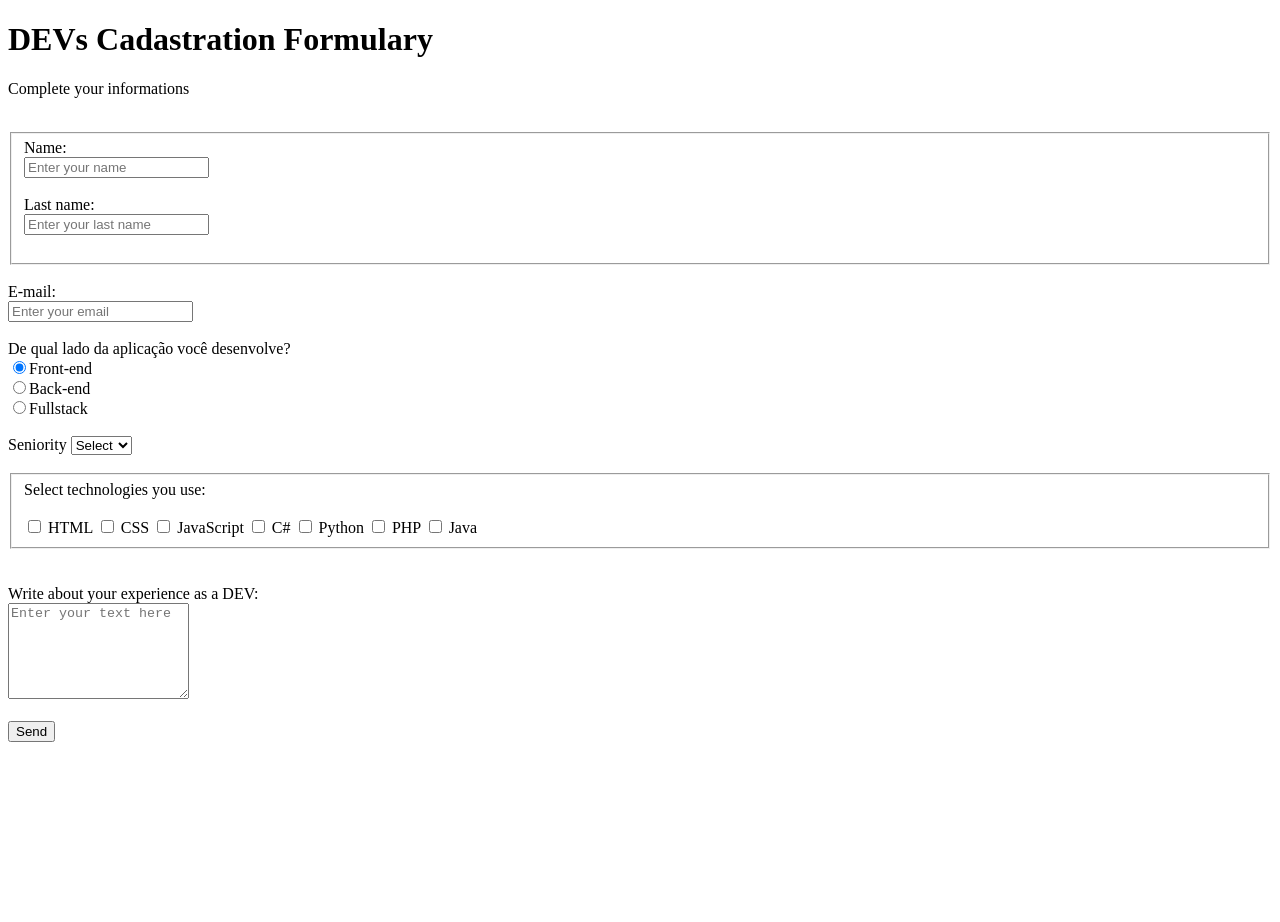
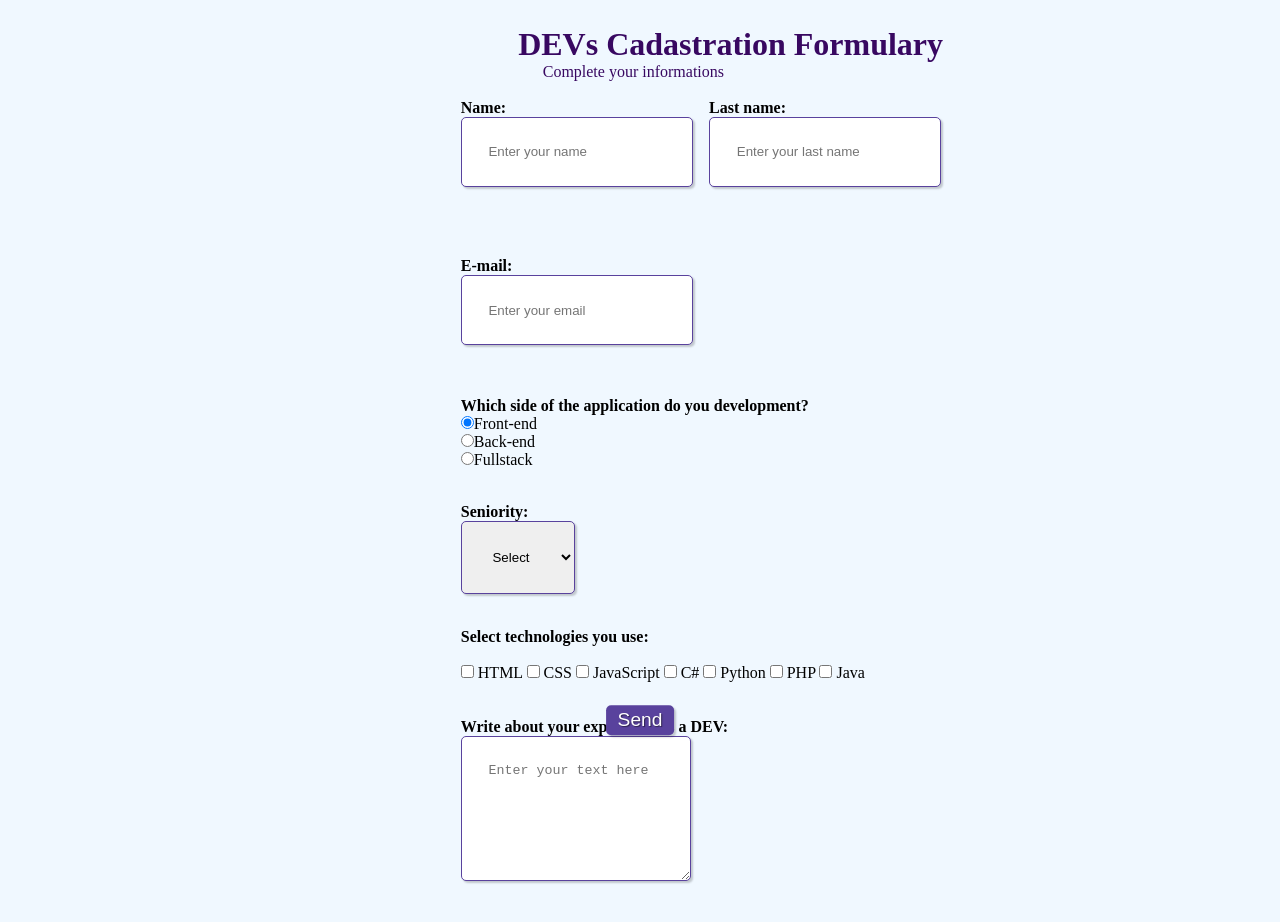
Before and after one commit to ovvictao/Formulary, a plain HTML site: page index.html in a window 1280 px wide. Before the commit the page ends 800 px from the top, so only its background shows below. Drawn offline with Linux system fonts and the light colour scheme.

Commit message:
Create formulary.css and Update index.html

```diff
--- /dev/null
+++ b/formulary.css
@@ -0,0 +1,93 @@
+*{
+    margin:0;
+    padding:0;
+}
+
+#title{
+    font-family: Fira Code;
+    color: #380861;
+    margin-left: 7%;
+}
+
+#subtitle{
+    font-family: Fira Code;
+    color: #380861;
+    margin-left: 10%;
+}
+
+fieldset{
+    border: 0;
+}
+
+body{
+    background-color: #F0F8FF;
+    font-family: Fira Code;
+    font-size: 1em;
+    margin-left: 36%;
+    margin-top: 2%;
+    justify-content: center;
+}
+
+input, select, textarea, button{
+    border-radius: 5px;
+}
+
+.camp{
+    margin-bottom: 1em;
+}
+
+.campo label{
+    margin-bottom: 0.2em;
+    color: #59429d;
+    display: block;
+}
+
+fieldset.group .camp {
+    float: left;
+    margin-right: 1em;
+}
+
+.camp input[type="text"], .camp input[type="email"], .camp select, .camp textarea{
+    padding: 2em;
+    border: 1px solid #59429d;
+    box-shadow: 2px 2px 2px rgba(0,0,0,0.2);
+    display: block;
+}
+
+.camp select option{
+    padding-right: 1em;
+}
+
+.camp select:focus, .camp input:focus, .camp textarea:focus{
+    background: #E0E0F8;
+}
+
+.button{
+    font-size:1.2em;
+    background: #59429d;
+    border:0;
+    margin-bottom: 1em;
+    color: #ffffff;
+    padding: 0.2em 0.6em;
+    box-shadow: 2px 2px 2px rgba(0,0,0,0.2);
+    text-shadow: 1px 1px 1px rgba(0,0,0,0.5);
+    position: absolute;
+    top: 90%;
+    left: 50%;
+    margin-right: -50%;
+    transform: translate( -50%, -50% )
+}
+
+.button:hover{
+    background: #ccbbff;
+    box-shadow: inset 2px 2px 2px rgba(0,0,0,0.2);
+    text-shadow: none;
+}
+
+.button select{
+    cursor: pointer;
+}
+
+#check{
+    display: inline-block;
+}
--- a/index.html
+++ b/index.html
@@ -4,29 +4,30 @@
     <meta charset="UTF-8">
     <meta http-equiv="X-UA-Compatible" content="IE=edge">
     <meta name="viewport" content="width=device-width, initial-scale=1.0">
+    <link rel="stylesheet"type="text/css" href="formulary.css" media="screen">
     <title>DEVs Cadastration Formulary</title>
 </head>
 <body>
 
     <div>
-        <h1>DEVs Cadastration Formulary</h1>
-        <p>Complete your informations</p>
+        <h1 id="title">DEVs Cadastration Formulary</h1>
+        <p id="subtitle">Complete your informations</p>
         <br>
     </div>
 
     <form>
-        <fieldset>
-            <div>
-                <label for="name">Name:</label>
+        <fieldset class="group">
+            <div class="camp">
+                <label for="name"><strong>Name:</strong></label>
                 <br>
-                <input type="text" name="name" id="name" placeholder="Enter your name">
+                <input type="text" name="name" id="name" placeholder="Enter your name" required>
                 <br><br>
             </div>
 
-            <div>
-                <label for="lastName">Last name:</label>
+            <div class="camp">
+                <label for="lastName"><strong>Last name:</strong></label>
                 <br>
-                <input type="text" name="lastName" id="lastName" placeholder="Enter your last name">
+                <input type="text" name="lastName" id="lastName" placeholder="Enter your last name" required>
                 <br><br>
             </div>
 
@@ -34,15 +35,15 @@
 
         <br>
 
-        <div>
-            <label for="email">E-mail:</label>
+        <div class="camp">
+            <label for="email"><strong>E-mail:</strong></label>
             <br>
-            <input type="email" name="email" id="email" placeholder="Enter your email">
+            <input type="email" name="email" id="email" placeholder="Enter your email" required>
             <br><br>
         </div>
 
-        <div>
-            <label>De qual lado da aplicação você desenvolve?</label>
+        <div class="camp">
+            <label><strong>Which side of the application do you development?</strong></label>
             <br>
             <label>
                 <input type="radio" name="webDev" id="front" checked>Front-end
@@ -58,8 +59,8 @@
         </div>
          <br>
 
-        <div>
-            <label>Seniority</label>
+        <div class="camp">
+            <label for="seniority"><strong>Seniority:</strong></label>
             <select id="seniority">
                 <option selected disabled value="">Select</option>
                 <option value="junior">Junior</option>
@@ -70,9 +71,9 @@
 
         <br>
 
-        <fieldset>
-            <div>
-                <label>Select technologies you use:</label><br><br>
+        <fieldset class="group">
+            <div id="check">
+                <label><strong>Select technologies you use:</strong></label><br><br>
                 <input type="checkbox" name="tech1" id="tech1" value="HTML">
                 <label for="tech1">HTML</label>
                 <input type="checkbox" name="tech2" id="tech2" value="CSS">
@@ -92,15 +93,15 @@
 
         <br>
 
-        <div>
+        <div class="camp">
             <br>
-            <label for="devXP">Write about your experience as a DEV:</label>
+            <label for="devXP"><strong>Write about your experience as a DEV:</strong></label>
             <br>
             <textarea name="devXP" id="devXP" rows="6" style="width: 26 em" placeholder="Enter your text here" wrap="on"></textarea>
             <br><br>
         </div>
 
-        <button type="submit">Send</button>
+        <button type="submit" class="button">Send</button>
 
     </form>
 
```
